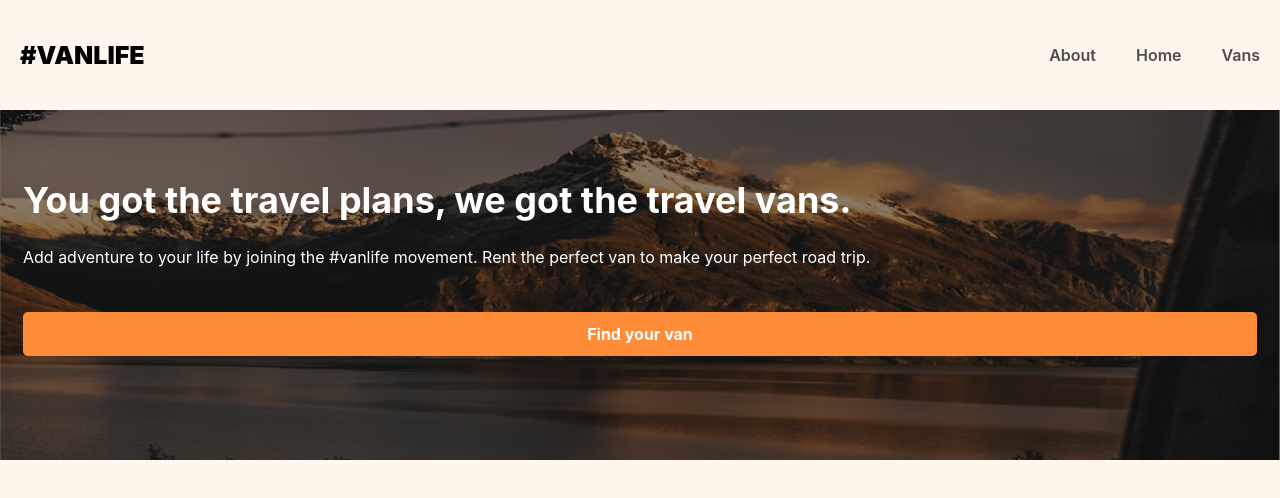
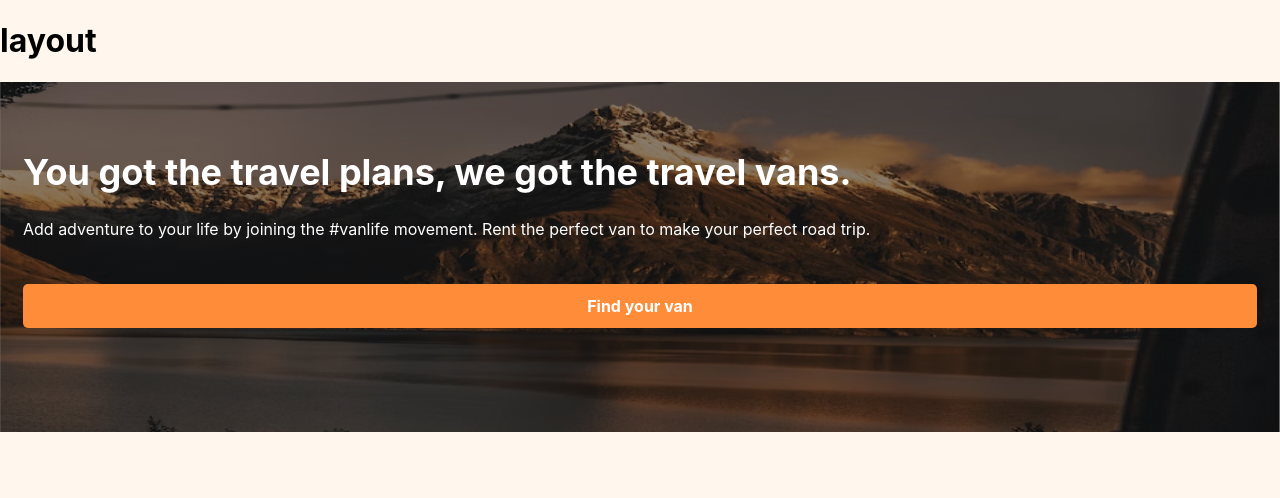
Before and after one commit to sahilq312/React-Router, a React (Create React App) app: page / in a window 1280 px wide. Shown: the top 498 px of the page. Built offline with nearby package versions, Linux system fonts and the light colour scheme; what miragejs would draw is missing.

Commit message:
adding layout

```diff
--- a/src/App.js
+++ b/src/App.js
@@ -1,32 +1,25 @@
-import { BrowserRouter, Routes, Route, Link } from "react-router-dom";
+import { BrowserRouter, Routes, Route } from "react-router-dom";
 import Home from "./Pages/Home";
 import About from "./Pages/About";
 import "./server.js"
 import Vans from "./Pages/Vans";
 import VanDetail from "./Pages/VanDetail";
+//import { Header } from "./componets/Header";
+import Layout from "./componets/Layout";
 
 function App() {
   return (
-    <div className="App">
-      <BrowserRouter>
-      <header>
-        <Link className="site-logo" to="/">#VanLife</Link>
-        <nav>
-          <Link to="/about">About</Link>
-          <Link to="/">Home</Link>
-          <Link to="/vans">Vans</Link>
-
-        </nav>
-      </header>
-    <Routes>
-      <Route path="/" element={<Home/>}/>
-      <Route path="/about" element={<About/>}/>
-      <Route path="/vans" element={<Vans/>}/>
-      <Route path="/vans/:id" element={<VanDetail />} />
-    </Routes>
-  </BrowserRouter>
-    </div>
-  );
+    <BrowserRouter>
+      <Routes>
+        <Route element={<Layout />}>
+          <Route path="/" element={<Home />} />
+          <Route path="/about" element={<About />} />
+          <Route path="/vans" element={<Vans />} />
+          <Route path="/vans/:id" element={<VanDetail />} />
+        </Route>
+      </Routes>
+    </BrowserRouter>
+  )
 }
 
 export default App;
--- /dev/null
+++ b/src/componets/Header.js
@@ -0,0 +1,16 @@
+import React from 'react'
+import { Link } from 'react-router-dom'
+
+export const Header = () => {
+  return (
+    <header>
+        <Link className="site-logo" to="/">#VanLife</Link>
+        <nav>
+          <Link to="/about">About</Link>
+          <Link to="/">Home</Link>
+          <Link to="/vans">Vans</Link>
+
+        </nav>
+      </header>
+  )
+}
--- /dev/null
+++ b/src/componets/Layout.js
@@ -0,0 +1,11 @@
+import React from 'react'
+import { Outlet } from 'react-router-dom'
+
+export default function Layout() {
+  return (
+    <>
+    <h1>layout</h1>
+    <Outlet/>
+    </>
+  )
+}
```
